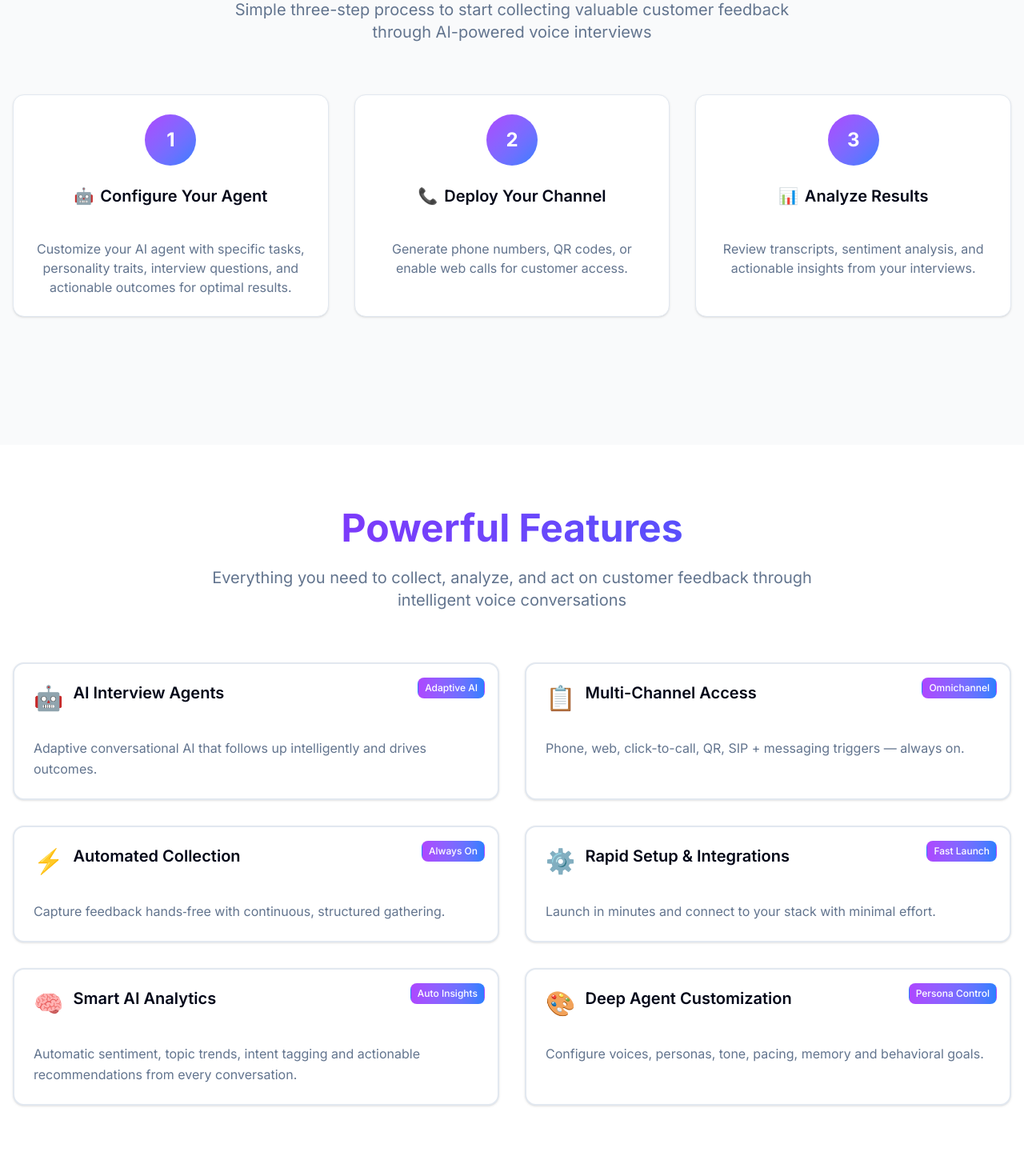
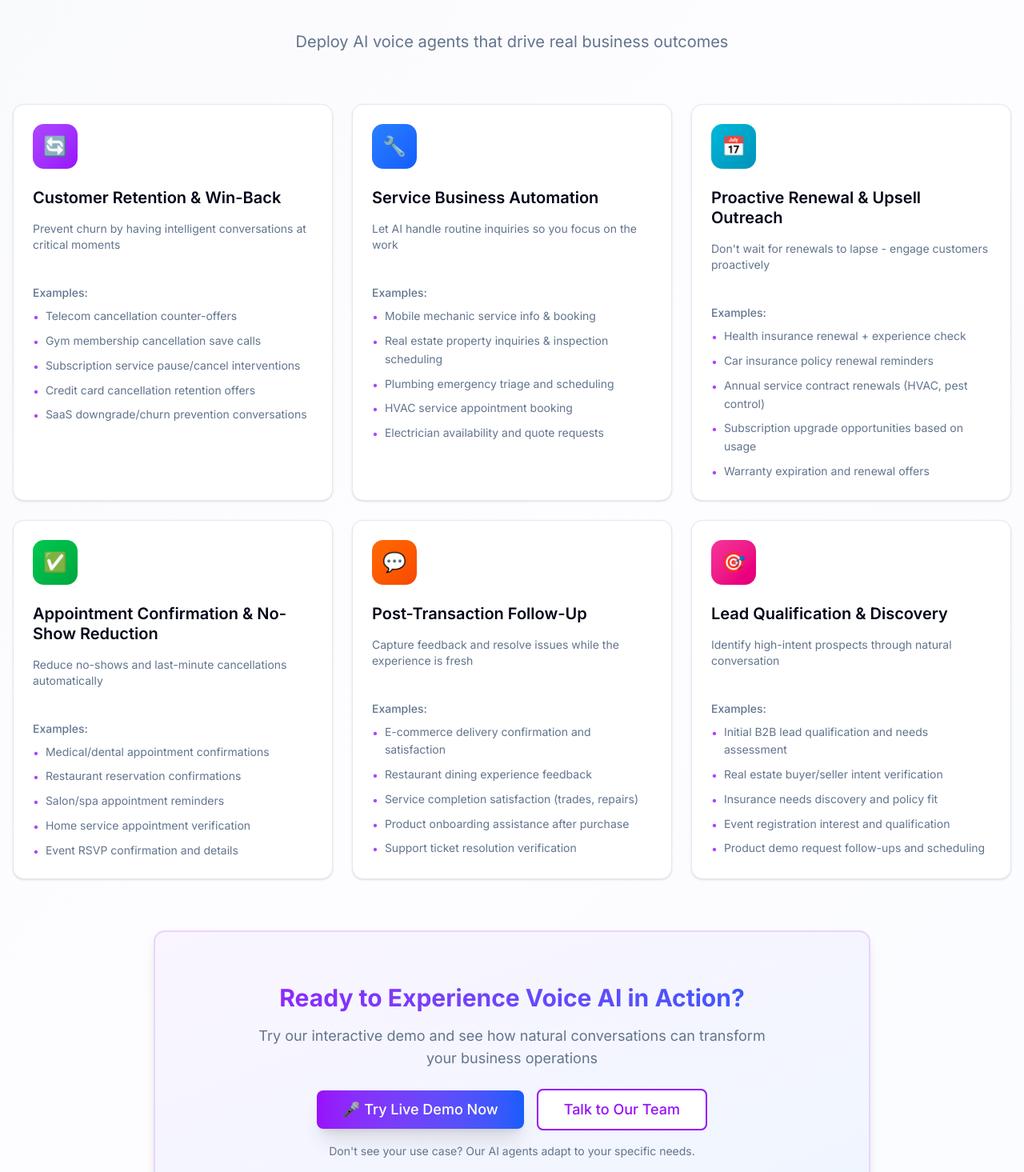
Before and after one commit to hasanalituran/ultravox-agent-nextjs, a Next.js app: page / in a window 1280 px wide. Shown: the part 1305-2770 px from the top of the page at 80% size. Built offline with nearby package versions, Linux system fonts and the light colour scheme.

Commit message:
Add UseCases component and update navigation structure; reorder sections in Home and Header components

```diff
--- a/src/app/page.tsx
+++ b/src/app/page.tsx
@@ -3,9 +3,10 @@
 import { useState, useEffect } from 'react'
 import Header from '@/components/Header'
 import Hero from '@/components/Hero'
+import UseCases from '@/components/UseCases'
+import VoiceDemo from '@/components/VoiceDemo'
+import Features from '@/components/Features'
 import HowItWorks from '@/components/HowItWorks'
-import Features from '@/components/Features'
-import VoiceDemo from '@/components/VoiceDemo'
 import Contact from '@/components/Contact'
 import Footer from '@/components/Footer'
 
@@ -21,7 +22,7 @@ export default function Home() {
   // Handle scroll spy for navigation
   useEffect(() => {
     const handleScroll = () => {
-      const sections = ['hero', 'how-it-works', 'features', 'voice-demo', 'contact']
+      const sections = ['hero', 'use-cases', 'voice-demo', 'features', 'how-it-works', 'contact']
       const scrollPosition = window.scrollY + 100
 
       for (const section of sections) {
@@ -51,9 +52,10 @@ export default function Home() {
 
       <main>
         <Hero />
+        <UseCases />
+        <VoiceDemo />
+        <Features />
         <HowItWorks />
-        <Features />
-        <VoiceDemo />
         <Contact />
       </main>
 
--- a/src/components/Header.tsx
+++ b/src/components/Header.tsx
@@ -12,9 +12,10 @@ interface HeaderProps {
 export default function Header({ activeSection, setActiveSection, darkMode, toggleTheme }: HeaderProps) {
   const sections = [
     { id: 'hero', label: 'Home' },
+    { id: 'use-cases', label: 'Use Cases' },
+    { id: 'voice-demo', label: 'Try Demo' },
+    { id: 'features', label: 'Features' },
     { id: 'how-it-works', label: 'How It Works' },
-    { id: 'features', label: 'Features' },
-    { id: 'voice-demo', label: 'Try Demo' },
     { id: 'contact', label: 'Contact' }
   ]
 
--- /dev/null
+++ b/src/components/UseCases.tsx
@@ -0,0 +1,187 @@
+'use client';
+
+import { Card, CardContent, CardHeader, CardTitle } from '@/components/ui/card'
+import { Badge } from '@/components/ui/badge'
+import { Button } from '@/components/ui/button'
+
+export default function UseCases() {
+
+  const useCases = [
+    {
+      id: "retention",
+      title: "Customer Retention & Win-Back",
+      tagline: "Prevent churn by having intelligent conversations at critical moments",
+      icon: "🔄",
+      color: "from-purple-500 to-purple-600",
+      examples: [
+        "Telecom cancellation counter-offers",
+        "Gym membership cancellation save calls",
+        "Subscription service pause/cancel interventions",
+        "Credit card cancellation retention offers",
+        "SaaS downgrade/churn prevention conversations"
+      ]
+    },
+    {
+      id: "service-automation",
+      title: "Service Business Automation",
+      tagline: "Let AI handle routine inquiries so you focus on the work",
+      icon: "🔧",
+      color: "from-blue-500 to-blue-600",
+      examples: [
+        "Mobile mechanic service info & booking",
+        "Real estate property inquiries & inspection scheduling",
+        "Plumbing emergency triage and scheduling",
+        "HVAC service appointment booking",
+        "Electrician availability and quote requests"
+      ]
+    },
+    {
+      id: "renewal-upsell",
+      title: "Proactive Renewal & Upsell Outreach",
+      tagline: "Don't wait for renewals to lapse - engage customers proactively",
+      icon: "📅",
+      color: "from-cyan-500 to-cyan-600",
+      examples: [
+        "Health insurance renewal + experience check",
+        "Car insurance policy renewal reminders",
+        "Annual service contract renewals (HVAC, pest control)",
+        "Subscription upgrade opportunities based on usage",
+        "Warranty expiration and renewal offers"
+      ]
+    },
+    {
+      id: "appointment-confirmation",
+      title: "Appointment Confirmation & No-Show Reduction",
+      tagline: "Reduce no-shows and last-minute cancellations automatically",
+      icon: "✅",
+      color: "from-green-500 to-green-600",
+      examples: [
+        "Medical/dental appointment confirmations",
+        "Restaurant reservation confirmations",
+        "Salon/spa appointment reminders",
+        "Home service appointment verification",
+        "Event RSVP confirmation and details"
+      ]
+    },
+    {
+      id: "post-transaction",
+      title: "Post-Transaction Follow-Up",
+      tagline: "Capture feedback and resolve issues while the experience is fresh",
+      icon: "💬",
+      color: "from-orange-500 to-orange-600",
+      examples: [
+        "E-commerce delivery confirmation and satisfaction",
+        "Restaurant dining experience feedback",
+        "Service completion satisfaction (trades, repairs)",
+        "Product onboarding assistance after purchase",
+        "Support ticket resolution verification"
+      ]
+    },
+    {
+      id: "lead-qualification",
+      title: "Lead Qualification & Discovery",
+      tagline: "Identify high-intent prospects through natural conversation",
+      icon: "🎯",
+      color: "from-pink-500 to-pink-600",
+      examples: [
+        "Initial B2B lead qualification and needs assessment",
+        "Real estate buyer/seller intent verification",
+        "Insurance needs discovery and policy fit",
+        "Event registration interest and qualification",
+        "Product demo request follow-ups and scheduling"
+      ]
+    }
+  ]
+
+  const handleTryDemo = () => {
+    // Scroll to demo section
+    document.getElementById('voice-demo')?.scrollIntoView({ behavior: 'smooth' })
+  }
+
+  return (
+    <section id="use-cases" className="py-20 bg-gradient-to-br from-gray-50 via-purple-50/30 to-blue-50/30 dark:from-gray-900/50 dark:via-purple-900/10 dark:to-blue-900/10">
+      <div className="container mx-auto px-4">
+        <div className="text-center mb-16">
+          <Badge className="mb-4 bg-gradient-to-r from-purple-600 to-blue-600 text-white border-0">
+            Real-World Applications
+          </Badge>
+          <h2 className="text-4xl md:text-5xl font-bold mb-6 bg-gradient-to-r from-purple-600 to-blue-600 bg-clip-text text-transparent leading-tight py-1">
+            Built for Your Use Case
+          </h2>
+          <p className="text-xl text-muted-foreground max-w-3xl mx-auto">
+            Deploy AI voice agents that drive real business outcomes
+          </p>
+        </div>
+
+        <div className="grid md:grid-cols-2 lg:grid-cols-3 gap-6 max-w-7xl mx-auto">
+          {useCases.map((useCase, index) => (
+            <Card
+              key={index}
+              className="relative overflow-hidden hover:shadow-xl transition-all duration-300 group flex flex-col h-full"
+            >
+              <CardHeader className="pb-4">
+                <div className={`w-14 h-14 bg-gradient-to-br ${useCase.color} rounded-xl flex items-center justify-center text-white text-2xl mb-4 group-hover:scale-110 transition-transform`}>
+                  {useCase.icon}
+                </div>
+                <CardTitle className="text-xl leading-tight mb-2">
+                  {useCase.title}
+                </CardTitle>
+                <p className="text-sm text-muted-foreground">
+                  {useCase.tagline}
+                </p>
+              </CardHeader>
+
+              <CardContent className="flex-grow">
+                <div className="space-y-2">
+                  <p className="text-sm font-medium text-muted-foreground mb-2">Examples:</p>
+                  <ul className="space-y-2 text-sm">
+                    {useCase.examples.map((example, idx) => (
+                      <li key={idx} className="flex items-start">
+                        <span className="text-purple-500 mr-2 mt-0.5 flex-shrink-0">•</span>
+                        <span className="text-muted-foreground leading-relaxed">{example}</span>
+                      </li>
+                    ))}
+                  </ul>
+                </div>
+              </CardContent>
+            </Card>
+          ))}
+        </div>
+
+        {/* CTA Section */}
+        <div className="mt-16 max-w-4xl mx-auto">
+          <Card className="bg-gradient-to-br from-purple-50 to-blue-50 dark:from-purple-900/30 dark:to-blue-900/30 border-2 border-purple-200 dark:border-purple-700 shadow-lg">
+            <CardContent className="py-10 px-6 text-center">
+              <h3 className="text-2xl md:text-3xl font-bold mb-4 bg-gradient-to-r from-purple-600 to-blue-600 bg-clip-text text-transparent">
+                Ready to Experience Voice AI in Action?
+              </h3>
+              <p className="text-lg text-muted-foreground mb-6 max-w-2xl mx-auto">
+                Try our interactive demo and see how natural conversations can transform your business operations
+              </p>
+              <div className="flex flex-col sm:flex-row gap-4 justify-center items-center">
+                <Button
+                  size="lg"
+                  onClick={handleTryDemo}
+                  className="bg-gradient-to-r from-purple-600 to-blue-600 hover:from-purple-700 hover:to-blue-700 text-white text-lg px-8 py-6 shadow-xl hover:shadow-2xl transition-all"
+                >
+                  🎤 Try Live Demo Now
+                </Button>
+                <Button
+                  variant="outline"
+                  size="lg"
+                  onClick={() => document.getElementById('contact')?.scrollIntoView({ behavior: 'smooth' })}
+                  className="border-2 border-purple-600 text-purple-600 hover:bg-purple-600 hover:text-white text-lg px-8 py-6"
+                >
+                  Talk to Our Team
+                </Button>
+              </div>
+              <p className="text-sm text-muted-foreground mt-4">
+                Don&apos;t see your use case? Our AI agents adapt to your specific needs.
+              </p>
+            </CardContent>
+          </Card>
+        </div>
+      </div>
+    </section>
+  )
+}
```
